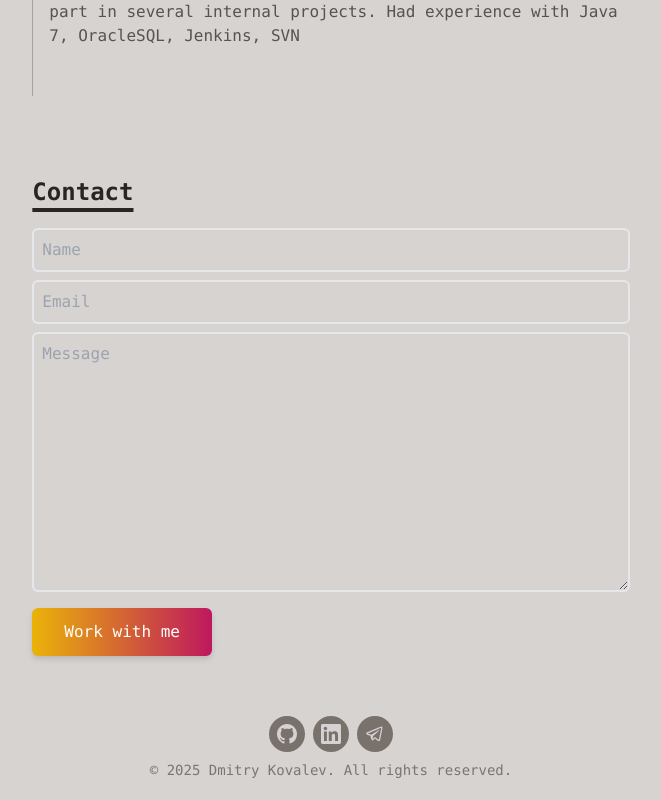
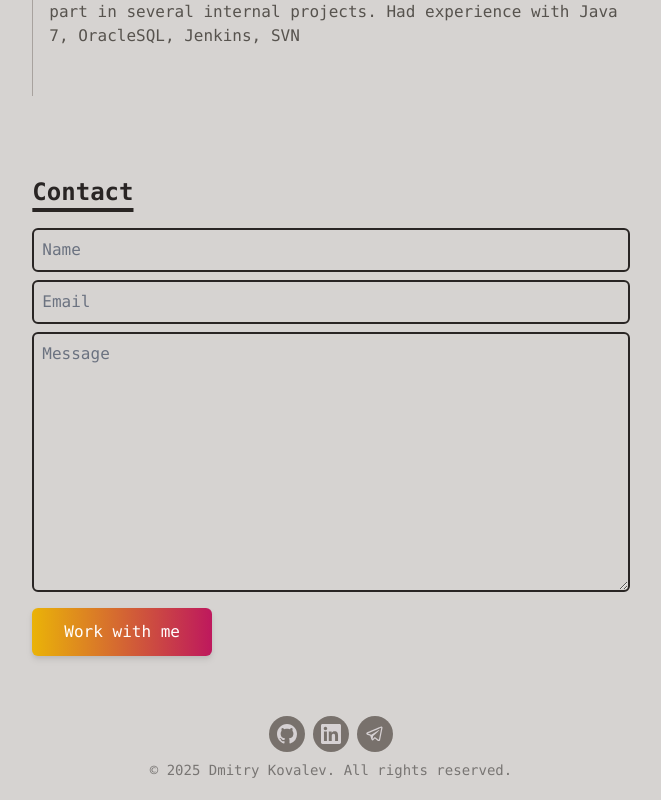
Before and after one commit to dmko1610/dmko1610.github.io, a React (Vite) app: page / in a window 1280 px wide. Shown: the part 2352-3152 px from the top of the page, without its empty margins (309-970 px from the left). Built offline with nearby package versions, Linux system fonts and the light colour scheme.

Commit message:
Change border colors for contact form

```diff
--- a/src/components/Contact.tsx
+++ b/src/components/Contact.tsx
@@ -13,17 +13,17 @@ export default function Contact() {
           type="text"
           name="name"
           placeholder="Name"
-          className="p-2 bg-transparent border-2 rounded-md focus:outline-none" />
+          className="p-2 bg-transparent placeholder-gray-500 border-2 border-stone-800 dark:border-stone-300 rounded-md focus:outline-none" />
         <input
           type="text"
           name="email"
           placeholder="Email"
-          className="p-2 my-2 bg-transparent border-2 rounded-md focus:outline-none" />
+          className="p-2 my-2 bg-transparent placeholder-gray-500 border-2 border-stone-800 dark:border-stone-300 rounded-md focus:outline-none" />
         <textarea
           name="message"
           placeholder="Message"
           rows={10}
-          className="p-2 mb-4 bg-transparent border-2 rounded-md focus:outline-none" />
+          className="p-2 mb-4 bg-transparent placeholder-gray-500 border-2 border-stone-800 dark:border-stone-300 rounded-md focus:outline-none" />
         <button
           type="submit"
           className="text-center inline-block px-8 py-3 w-max text-base rounded-md bg-gradient-to-r from-yellow-500 to-pink-700 drop-shadow-md text-white hover:stroke-white">
```
